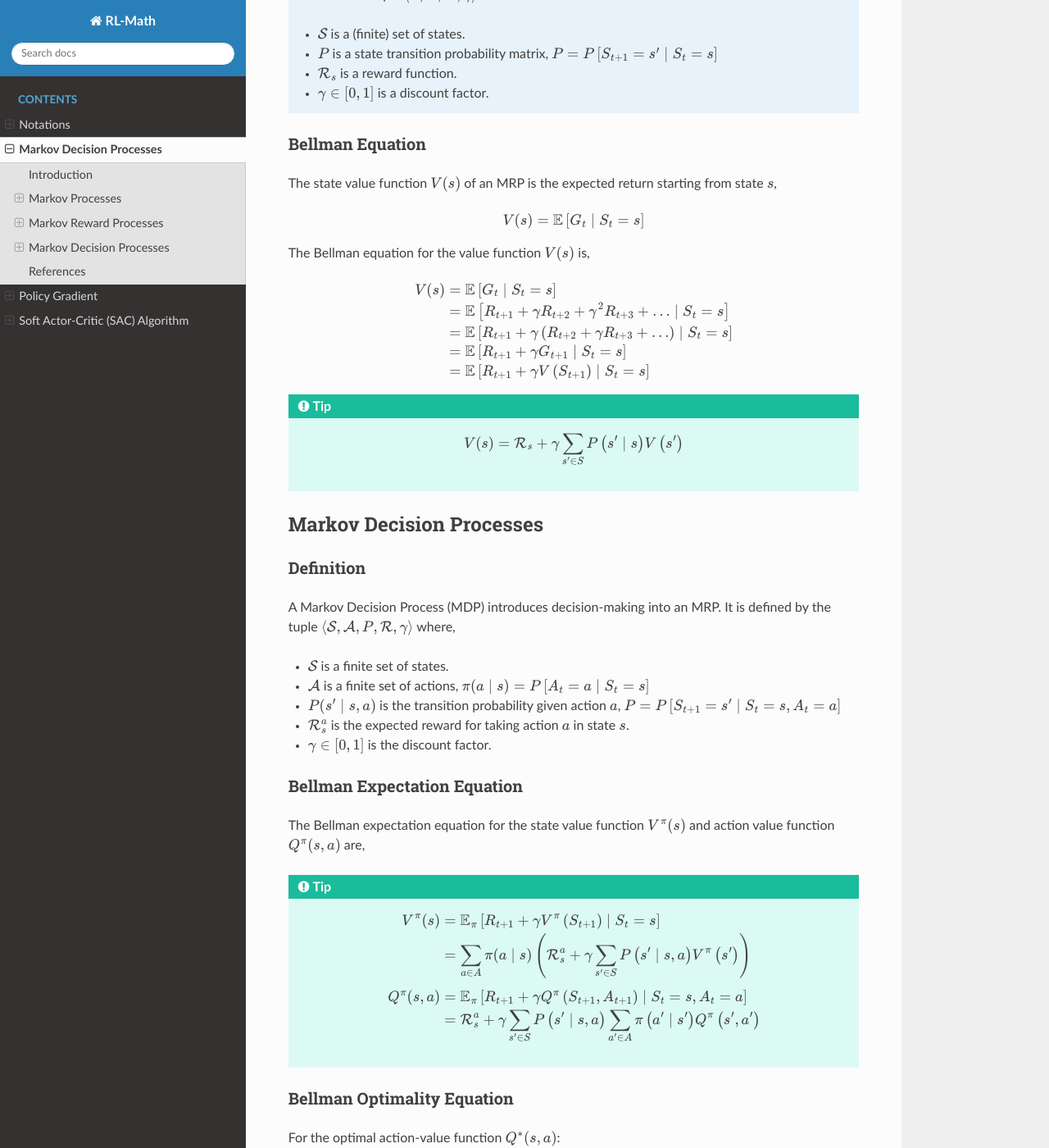
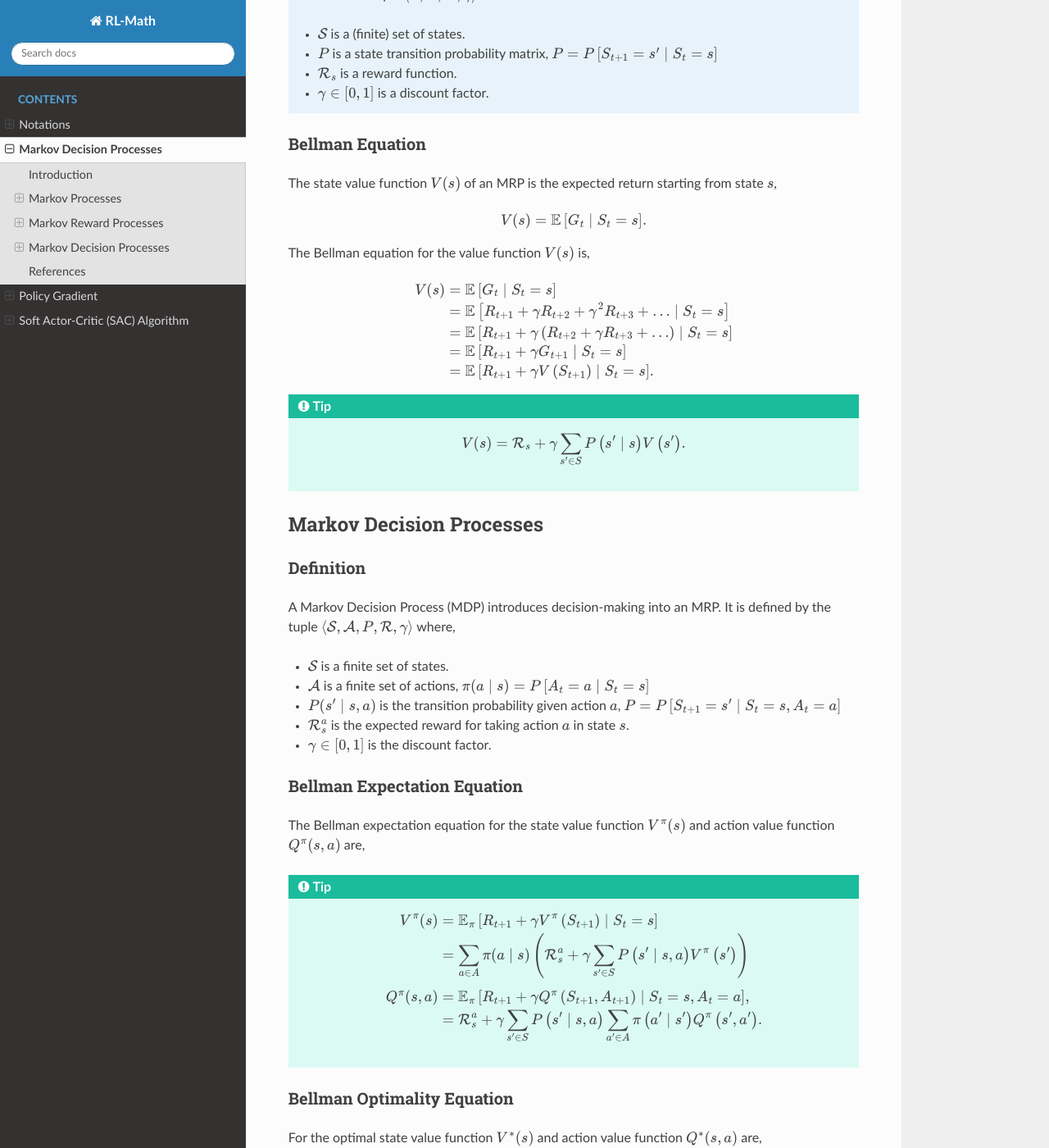
Before and after one commit to boyin96/Reinforcement-Learning-Math, a Sphinx documentation site: the page built from docs/source/mdp.rst, in a window 1280 px wide and 1400 px high, scrolled down 1336 px. Shown: the whole window at 82% size. Built offline with Sphinx 7.4.7 and the Read the Docs theme 3.1.0, drawn with Linux system fonts in a browser that asks for light colours; formulas are drawn with MathJax 3; some of the changed text lies outside the part shown.

Commit message:
Update mdp.rst

```diff
--- a/docs/source/mdp.rst
+++ b/docs/source/mdp.rst
@@ -12,7 +12,7 @@
 A Markov Process (MP) is a stochastic process characterized by the Markov property, which states that the future state depends only on the current state and not on the sequence of states that preceded it. A state :math:`S_t` is Markov (or with Markov property) if and only if
 
 .. math::
-   P\left[S_{t+1} \mid S_t\right]=P\left[S_{t+1} \mid S_1, \ldots, S_t\right]
+   P\left[S_{t+1} \mid S_t\right]=P\left[S_{t+1} \mid S_1, \ldots, S_t\right].
 
 Definition
 ^^^^^^^^^^^^^
@@ -30,7 +30,7 @@
    For a Markov Process, the Bellman equation describes the recursive relationship of state transition probabilities,
 
    .. math::
-      P(s^{\prime}) = \sum_{s} P(s^{\prime} \mid s) P(s)
+      P(s^{\prime}) = \sum_{s} P(s^{\prime} \mid s) P(s).
 
 Markov Reward Processes
 --------------------------------
@@ -52,7 +52,7 @@
 The state value function :math:`V(s)` of an MRP is the expected return starting from state :math:`s`,
 
 .. math::
-   V(s)=\mathbb{E}\left[G_t \mid S_t=s\right]
+   V(s)=\mathbb{E}\left[G_t \mid S_t=s\right].
 
 The Bellman equation for the value function :math:`V(s)` is,
 
@@ -62,13 +62,13 @@
    & =\mathbb{E}\left[R_{t+1}+\gamma R_{t+2}+\gamma^2 R_{t+3}+\ldots \mid S_t=s\right] \\
    & =\mathbb{E}\left[R_{t+1}+\gamma\left(R_{t+2}+\gamma R_{t+3}+\ldots\right) \mid S_t=s\right] \\
    & =\mathbb{E}\left[R_{t+1}+\gamma G_{t+1} \mid S_t=s\right] \\
-   & =\mathbb{E}\left[R_{t+1}+\gamma V\left(S_{t+1}\right) \mid S_t=s\right]
+   & =\mathbb{E}\left[R_{t+1}+\gamma V\left(S_{t+1}\right) \mid S_t=s\right].
    \end{aligned}
 
 .. tip::
 
    .. math::
-      V(s)=\mathcal{R}_s+\gamma \sum_{s^{\prime} \in S} P\left(s^{\prime} \mid s\right) V\left(s^{\prime}\right)
+      V(s)=\mathcal{R}_s+\gamma \sum_{s^{\prime} \in S} P\left(s^{\prime} \mid s\right) V\left(s^{\prime}\right).
 
 Markov Decision Processes
 -------------------------------
@@ -94,17 +94,27 @@
       \begin{aligned}
       V^\pi(s) & =\mathbb{E}_\pi\left[R_{t+1}+\gamma V^\pi\left(S_{t+1}\right) \mid S_t=s\right] \\
       & =\sum_{a \in A} \pi(a \mid s)\left(\mathcal{R}^a_s+\gamma \sum_{s^{\prime} \in S} P\left(s^{\prime} \mid s, a\right) V^\pi\left(s^{\prime}\right)\right) \\[5pt]
-      Q^\pi(s, a) & =\mathbb{E}_\pi\left[R_{t+1}+\gamma Q^\pi\left(S_{t+1}, A_{t+1}\right) \mid S_t=s, A_t=a\right] \\
-      & =\mathcal{R}^a_s+\gamma \sum_{s^{\prime} \in S} P\left(s^{\prime} \mid s, a\right) \sum_{a^{\prime} \in A} \pi\left(a^{\prime} \mid s^{\prime}\right) Q^\pi\left(s^{\prime}, a^{\prime}\right)
+      Q^\pi(s, a) & =\mathbb{E}_\pi\left[R_{t+1}+\gamma Q^\pi\left(S_{t+1}, A_{t+1}\right) \mid S_t=s, A_t=a\right], \\
+      & =\mathcal{R}^a_s+\gamma \sum_{s^{\prime} \in S} P\left(s^{\prime} \mid s, a\right) \sum_{a^{\prime} \in A} \pi\left(a^{\prime} \mid s^{\prime}\right) Q^\pi\left(s^{\prime}, a^{\prime}\right).
       \end{aligned}
 
 Bellman Optimality Equation
 ^^^^^^^^^^^^^^^^^^^^^^^^^^^^^^^^
 
-For the optimal action-value function :math:`Q^*(s, a)`:
+For the optimal state value function :math:`V^*(s)` and action value function :math:`Q^*(s,a)` are,
 
 .. math::
-   Q^*(s, a) = R(s, a) + \gamma \sum_{s'} P(s' \mid s, a) \max_{a'} Q^*(s', a')
+   V^*(s)=\max_\pi V^\pi(s), \text{ and }Q^*(s, a)=\max_\pi Q^\pi(s, a),
+
+and we have,
+
+.. tip::
+
+   .. math::
+      \begin{aligned}
+   V^*(s) & =\max _{a \in \mathcal{A}}\left\{r(s, a)+\gamma \sum_{s^{\prime} \in \mathcal{S}} p\left(s^{\prime} \mid s, a\right) V^*\left(s^{\prime}\right)\right\} \\
+   Q^*(s, a) & =r(s, a)+\gamma \sum_{s^{\prime} \in \mathcal{S}} p\left(s^{\prime} \mid s, a\right) \max _{a^{\prime} \in \mathcal{A}} Q^*\left(s^{\prime}, a^{\prime}\right).
+   \end{aligned}
 
 References
 ----------------
```
